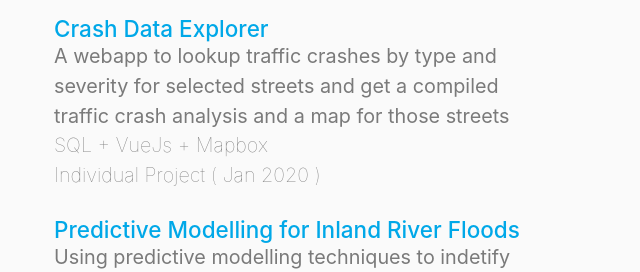
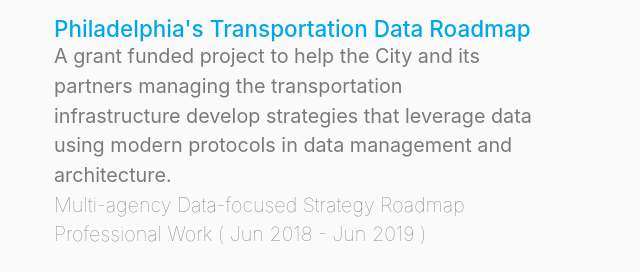
Before and after one commit to akshay-malik/portfolio, a plain HTML site: page index.html in a window 1280 px wide. Shown: the part 456-728 px from the top of the page, without its empty margins (0-640 px from the left). Drawn offline with Linux system fonts and the light colour scheme.

Commit message:
Added Data Roadmap Project

```diff
--- a/index.html
+++ b/index.html
@@ -34,6 +34,12 @@
 
 
     <h2>urban + data</h2>
+
+      <h3><a href="https://drive.google.com/file/d/1EsNtmxZmDwSIogz11aWqnJs4it7WJghD" target="_blank">Philadelphia's Transportation Data Roadmap</a></h3>
+      <p>A grant funded project to help the City and its partners managing the transportation infrastructure
+         develop strategies that leverage data using modern protocols in data management and architecture.</p>
+        <p id="footnote">Multi-agency Data-focused Strategy Roadmap</p>
+        <p id="time-team">Professional Work ( Jun 2018 - Jun 2019 )</p>
 
       <h3><a href="http://www.akshaymalik.com/philadelphia-crash-reporter/" target="_blank">Crash Data Explorer</a></h3>
       <p>A webapp to lookup traffic crashes by type and severity for selected streets and get a compiled traffic
```
